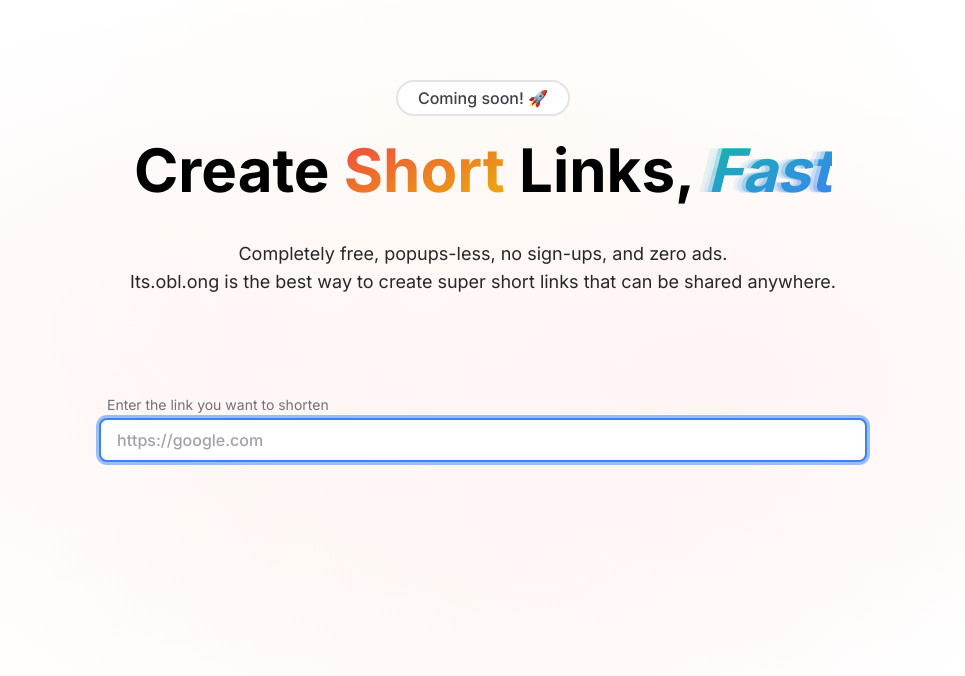
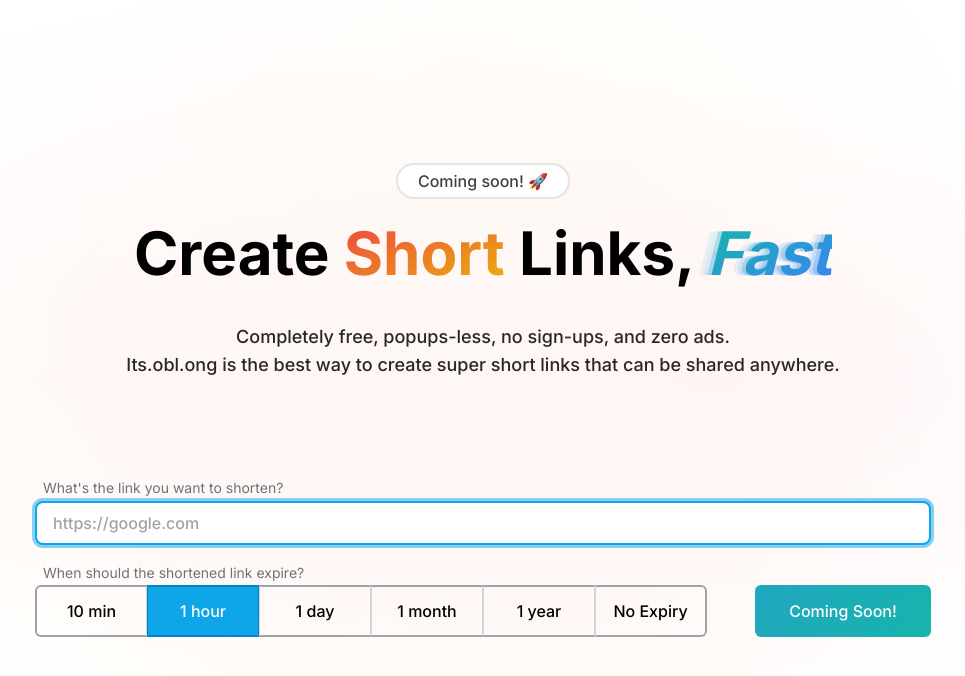
Before and after one commit to samdev-7/its-oblong, a SvelteKit app: page / in a window 1280 px wide. Shown: the top 676 px of the page, without its empty margins (157-1122 px from the left). Built offline with nearby package versions, Linux system fonts and the light colour scheme.

Commit message:
Expiry and submit button

```diff
--- a/src/app.postcss
+++ b/src/app.postcss
@@ -17,3 +17,60 @@ html {
 
 	@apply font-inter;
 }
+
+@media (prefers-reduced-motion: no-preference) {
+	.blue-gradient {
+		background: linear-gradient(310deg, #14b8a6, #3b82f6);
+		background-size: 400% 400%;
+
+		-webkit-animation: BlueGradiant 10s ease infinite;
+		-moz-animation: BlueGradiant 10s ease infinite;
+		-o-animation: BlueGradiant 10s ease infinite;
+		animation: BlueGradiant 10s ease infinite;
+	}
+
+	@-webkit-keyframes BlueGradiant {
+		0% {
+			background-position: 0% 49%;
+		}
+		50% {
+			background-position: 100% 52%;
+		}
+		100% {
+			background-position: 0% 49%;
+		}
+	}
+	@-moz-keyframes BlueGradiant {
+		0% {
+			background-position: 0% 49%;
+		}
+		50% {
+			background-position: 100% 52%;
+		}
+		100% {
+			background-position: 0% 49%;
+		}
+	}
+	@-o-keyframes BlueGradiant {
+		0% {
+			background-position: 0% 49%;
+		}
+		50% {
+			background-position: 100% 52%;
+		}
+		100% {
+			background-position: 0% 49%;
+		}
+	}
+	@keyframes BlueGradiant {
+		0% {
+			background-position: 0% 49%;
+		}
+		50% {
+			background-position: 100% 52%;
+		}
+		100% {
+			background-position: 0% 49%;
+		}
+	}
+}
--- a/src/routes/+page.svelte
+++ b/src/routes/+page.svelte
@@ -17,7 +17,7 @@
 
 			// Prevent flash due to state change on load
 			link_input_e.className = link_input_e.className
-				.replace('border-blue-500', 'border-zinc-300')
+				.replace('border-sky-500', 'border-zinc-400')
 				.replace('ring', '');
 		}
 	});
@@ -35,14 +35,14 @@
 			if (link_input_e) {
 				if (url_valid || link_input.length === 0) {
 					link_input_e.className = link_input_e.className
-						.replace('border-red-500', 'border-zinc-300')
-						.replace('focus:border-red-500', 'focus:border-blue-500')
-						.replace('ring-red-500/50', 'ring-blue-500/50');
+						.replace('border-red-500', 'border-zinc-400')
+						.replace('focus:border-red-500', 'focus:border-sky-500')
+						.replace('ring-red-500/50', 'ring-sky-500/50');
 				} else {
 					link_input_e.className = link_input_e.className
-						.replace('border-zinc-300', 'border-red-500')
-						.replace('focus:border-blue-500', 'focus:border-red-500')
-						.replace('ring-blue-500/50', 'ring-red-500/50');
+						.replace('border-zinc-400', 'border-red-500')
+						.replace('focus:border-sky-500', 'focus:border-red-500')
+						.replace('ring-sky-500/50', 'ring-red-500/50');
 				}
 			}
 		}
@@ -53,8 +53,9 @@
 	<meta http-equiv="refresh" content="0; url=/noscript" />
 </noscript>
 
+<div class="min-h-screen flex justify-center flex-col">
 	<!-- Hero -->
-<div class="py-20 flex flex-col text-center px-8">
+	<div class="pb-20 flex flex-col text-center px-8">
 		<p
 			class="bg-white mx-auto text-md font-medium text-zinc-700 border-2 border-zinc-200 rounded-full py-1 px-5"
 		>
@@ -95,25 +96,26 @@
 				</span>
 			</h1>
 		</div>
-	<p class="text-center text-zinc-800 text-lg py-4">
+		<p class="text-center text-zinc-800 text-lg py-4 font-medium">
 			Completely free, popups-less, no sign-ups, and zero ads.<br />Its.obl.ong is the best way to
 			create super short links that can be shared anywhere.
 		</p>
 	</div>
 
+	<!-- Form -->
 	<div class="flex justify-center">
 		<form
-		class="grow flex justify-center max-w-3xl mx-4"
+			class="grow flex flex-col gap-y-4 justify-center max-w-4xl mx-4"
 			novalidate
 			on:submit|preventDefault={(e) => onFormSubmit(e)}
 		>
-		<!-- Link Input -->
+			<!-- Link Input Row-->
 			<div class="w-full">
 				<label for="link-input" class="text-sm text-zinc-500 pl-2">
-				Enter the link you want to shorten
+					What's the link you want to shorten?
 				</label>
 				<input
-				class="w-full font-medium placeholder-zinc-400 ring border-blue-500 border-2 py-2 px-4 my-0.5 rounded-lg focus:outline-none focus:border-blue-500 focus:ring ring-blue-500/50 motion-safe:transition-colors"
+					class="w-full font-medium placeholder-zinc-400 ring border-sky-500 border-2 py-2 px-4 my-0.5 rounded-lg focus:outline-none focus:border-sky-500 focus:ring ring-sky-500/50 motion-safe:transition-all"
 					type="url"
 					placeholder={link_placeholder}
 					id="link-input"
@@ -122,5 +124,130 @@
 					aria-live="polite"
 				/>
 			</div>
+
+			<!-- Expiry and Confirmation Row -->
+			<div class="w-full font-medium text-center">
+				<p id="expiryLabel" class="text-sm text-zinc-500 pl-2 text-left font-normal">
+					When should the shortened link expire?
+				</p>
+				<div class="grid grid-cols-8 mt-0.5">
+					<div class="h-full col-span-6 grid grid-cols-6">
+						<div class="flex">
+							<input
+								id="expiry10m"
+								type="radio"
+								name="expiry"
+								value="10m"
+								class="w-0 peer"
+								aria-labelledby="expiry10mLabel"
+								required
+							/>
+							<label
+								id="expiry10mLabel"
+								for="expiry10m"
+								class="grow border-2 border-r border-r-zinc-300 border-zinc-400 py-3 px-3 rounded-l-md peer-checked:bg-sky-500 peer-checked:text-white peer-checked:border-sky-600 peer-focus-visible:border-black peer-focus-visible:border-r-2 peer-focus-visible:border-l-2 peer-focus-visible:ring-black"
+							>
+								10 min
+							</label>
+						</div>
+						<div class="flex">
+							<input
+								id="expiry1h"
+								type="radio"
+								name="expiry"
+								value="1h"
+								class="w-0 peer"
+								aria-labelledby="expiry1hLabel"
+								checked
+							/>
+							<label
+								id="expiry1hLabel"
+								for="expiry1h"
+								class="grow border-2 border-r border-l border-r-zinc-300 border-l-zinc-300 border-zinc-400 py-3 px-3 peer-checked:bg-sky-500 peer-checked:text-white peer-checked:border-sky-600 peer-focus-visible:border-black peer-focus-visible:border-r-2 peer-focus-visible:border-l-2 peer-focus-visible:ring-black"
+							>
+								1 hour
+							</label>
+						</div>
+						<div class="flex">
+							<input
+								id="expiry1d"
+								type="radio"
+								name="expiry"
+								value="1d"
+								class="w-0 peer"
+								aria-labelledby="expiry1dLabel"
+							/>
+							<label
+								id="expiry1dLabel"
+								for="expiry1d"
+								class="grow border-2 border-r border-l border-r-zinc-300 border-l-zinc-300 border-zinc-400 py-3 px-3 peer-checked:bg-sky-500 peer-checked:text-white peer-checked:border-sky-600 peer-focus-visible:border-black peer-focus-visible:border-r-2 peer-focus-visible:border-l-2 peer-focus-visible:ring-black"
+							>
+								1 day
+							</label>
+						</div>
+						<div class="flex">
+							<input
+								id="expiry1M"
+								type="radio"
+								name="expiry"
+								value="1M"
+								class="w-0 peer"
+								aria-labelledby="expiry1MLabel"
+							/>
+							<label
+								id="expiry1MLabel"
+								for="expiry1M"
+								class="grow border-2 border-r border-l border-r-zinc-300 border-l-zinc-300 border-zinc-400 py-3 px-3 peer-checked:bg-sky-500 peer-checked:text-white peer-checked:border-sky-600 peer-focus-visible:border-black peer-focus-visible:border-r-2 peer-focus-visible:border-l-2 peer-focus-visible:ring-black"
+							>
+								1 month
+							</label>
+						</div>
+						<div class="flex">
+							<input
+								id="expiry1y"
+								type="radio"
+								name="expiry"
+								value="1y"
+								class="w-0 peer"
+								aria-labelledby="expiry1yLabel"
+							/>
+							<label
+								id="expiry1yLabel"
+								for="expiry1y"
+								class="grow border-2 border-r border-l border-r-zinc-300 border-l-zinc-300 border-zinc-400 py-3 px-3 peer-checked:bg-sky-500 peer-checked:text-white peer-checked:border-sky-600 peer-focus-visible:border-black peer-focus-visible:border-r-2 peer-focus-visible:border-l-2 peer-focus-visible:ring-black"
+							>
+								1 year
+							</label>
+						</div>
+						<div class="flex">
+							<input
+								id="expiryNone"
+								type="radio"
+								name="expiry"
+								value="none"
+								class="w-0 peer"
+								aria-hidden="true"
+								aria-labelledby="expiryNoneLabel"
+							/>
+							<label
+								id="expiryNoneLabel"
+								for="expiryNone"
+								class="grow border-2 border-l border-l-zinc-300 border-zinc-400 py-3 px-3 rounded-r-md peer-checked:bg-sky-500 peer-checked:text-white peer-checked:border-sky-600 peer-focus-visible:border-black peer-focus-visible:border-l-2 peer-focus-visible:ring-black"
+							>
+								No Expiry
+							</label>
+						</div>
+					</div>
+					<div class="col-span-2 ml-12 text-white">
+						<button
+							type="submit"
+							class="w-full h-full rounded-md motion-reduce:bg-sky-500 blue-gradient motion-safe:transition-all motion-safe:hover:shadow-lg motion-safe:hover:scale-105 motion-safe:hover:shadow-sky-500/50 motion-safe:active:scale-100"
+						>
+							Coming Soon!
+						</button>
+					</div>
+				</div>
+			</div>
 		</form>
 	</div>
+</div>
```
Lines whose indentation alone changed are shown as unchanged.
